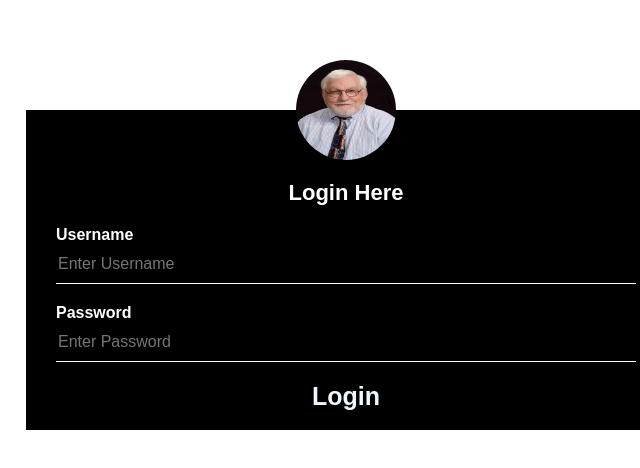
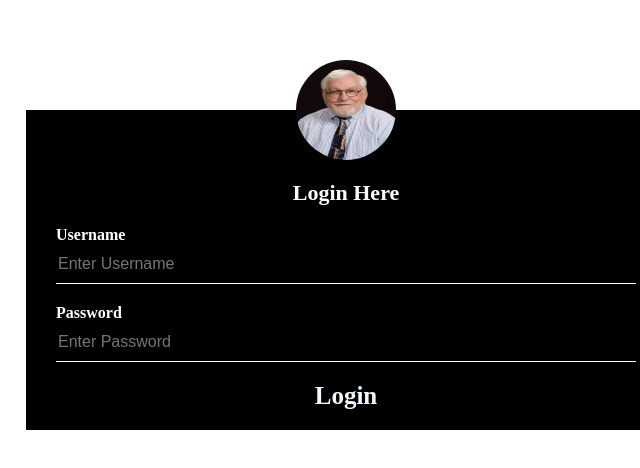
Before and after one commit to dunnyc/john, a plain HTML site: page index.html in a window 1280 px wide. Shown: the part 130-598 px from the top of the page, 294-934 px from the left. Drawn offline with Linux system fonts and the light colour scheme.

Commit message:
Update style.css

```diff
--- a/style.css
+++ b/style.css
@@ -1,8 +1,8 @@
 body {
     margin: 0;
     padding: 0;
-    background-position: center;
-    font-family: sans-serif;
+    outline: 0;
+    border: 0;
 }
 
 .loginbox{
```
